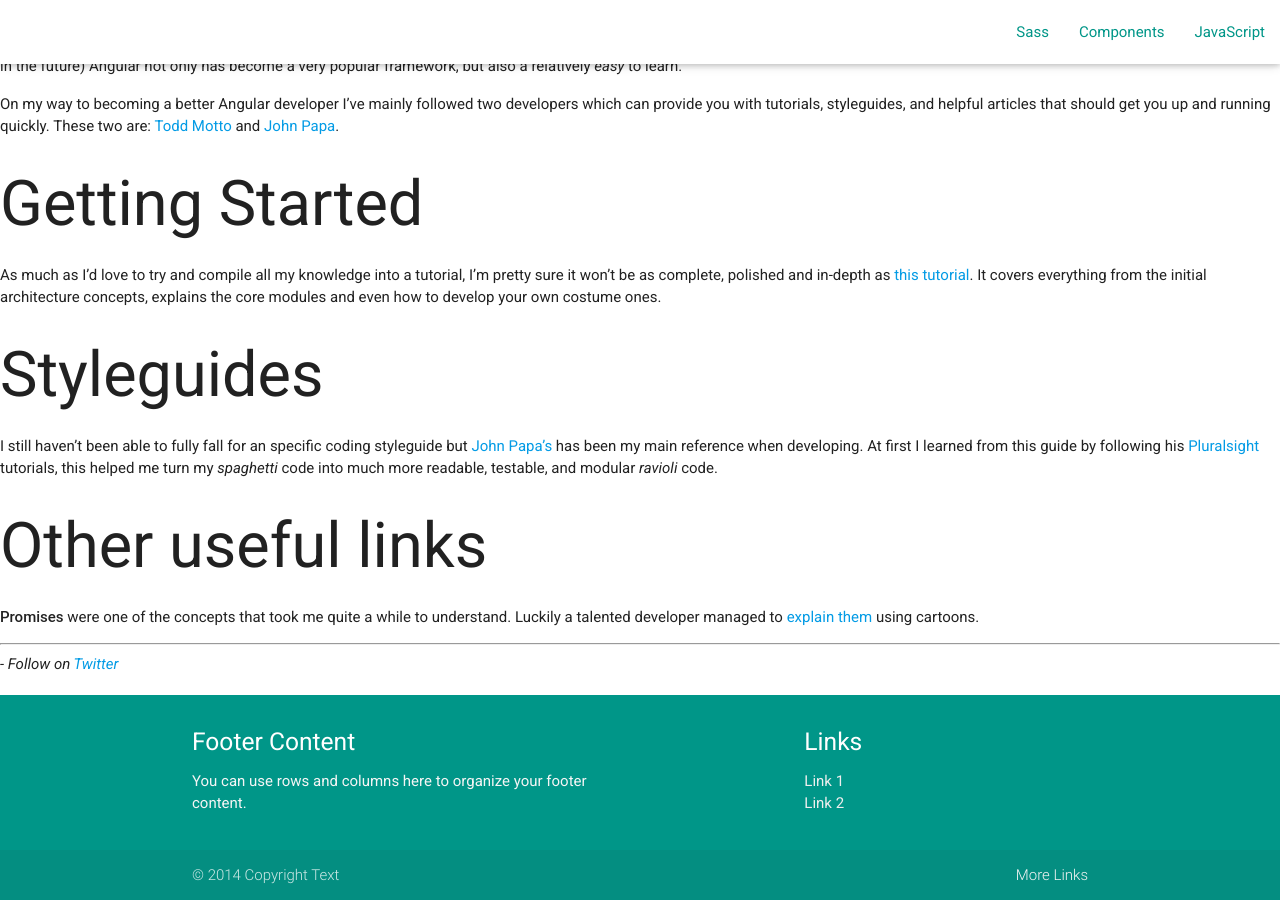
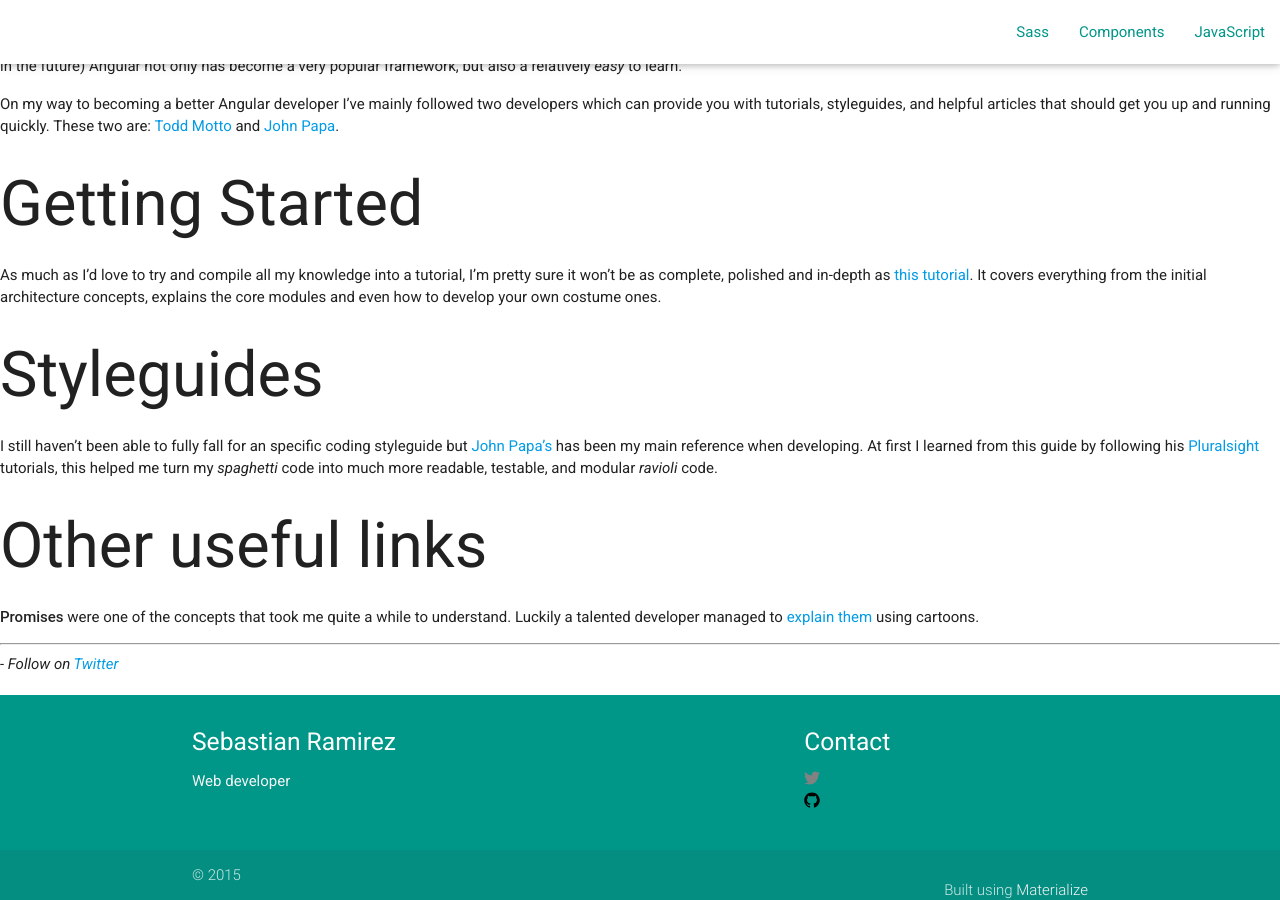
Before and after one commit to s-ramirez/s-ramirez.github.io, a Jekyll site: the page built from _posts/2015-07-02-angular-form-validation.md, in a window 1280 px wide and 900 px high, scrolled down 898 px. Built offline with Jekyll 4.4.1, drawn with Linux system fonts in a browser that asks for light colours; nearby versions of some CDN libraries; some web fonts are replaced.

Commit message:
Adding footer information

```diff
--- a/_includes/footer.html
+++ b/_includes/footer.html
@@ -2,22 +2,34 @@
     <div class="container">
         <div class="row">
             <div class="col l6 s12">
-                <h5 class="white-text">Footer Content</h5>
-                <p class="grey-text text-lighten-4">You can use rows and columns here to organize your footer content.</p>
+                <h5 class="white-text">{{ site.name }}</h5>
+                <p class="grey-text text-lighten-4">{{ site.description }}</p>
             </div>
             <div class="col l4 offset-l2 s12">
-                <h5 class="white-text">Links</h5>
+                <h5 class="white-text">Contact</h5>
                   <ul>
-                      <li><a class="grey-text text-lighten-3" href="#!">Link 1</a></li>
-                      <li><a class="grey-text text-lighten-3" href="#!">Link 2</a></li>
+                      <li>
+                          <a class="grey-text text-lighten-3" href="https://twitter.com/{{ site.twitter_username }}">
+                              <svg width="16" height="16" viewBox="0 0 16 16">
+                                  <path fill="#828282" d="M15.969,3.058c-0.586,0.26-1.217,0.436-1.878,0.515c0.675-0.405,1.194-1.045,1.438-1.809c-0.632,0.375-1.332,0.647-2.076,0.793c-0.596-0.636-1.446-1.033-2.387-1.033c-1.806,0-3.27,1.464-3.27,3.27 c0,0.256,0.029,0.506,0.085,0.745C5.163,5.404,2.753,4.102,1.14,2.124C0.859,2.607,0.698,3.168,0.698,3.767 c0,1.134,0.577,2.135,1.455,2.722C1.616,6.472,1.112,6.325,0.671,6.08c0,0.014,0,0.027,0,0.041c0,1.584,1.127,2.906,2.623,3.206 C3.02,9.402,2.731,9.442,2.433,9.442c-0.211,0-0.416-0.021-0.615-0.059c0.416,1.299,1.624,2.245,3.055,2.271 c-1.119,0.877-2.529,1.4-4.061,1.4c-0.264,0-0.524-0.015-0.78-0.046c1.447,0.928,3.166,1.469,5.013,1.469 c6.015,0,9.304-4.983,9.304-9.304c0-0.142-0.003-0.283-0.009-0.423C14.976,4.29,15.531,3.714,15.969,3.058z"/>
+                              </svg>
+                          </a>
+                      </li>
+                      <li>
+                          <a class="grey-text text-lighten-3" href="https://github.com/{{ site.github_username }}">
+                              <svg width="16" height="16" viewBox="0 0 16 16">
+                                  <path d="M7.999,0.431c-4.285,0-7.76,3.474-7.76,7.761 c0,3.428,2.223,6.337,5.307,7.363c0.388,0.071,0.53-0.168,0.53-0.374c0-0.184-0.007-0.672-0.01-1.32 c-2.159,0.469-2.614-1.04-2.614-1.04c-0.353-0.896-0.862-1.135-0.862-1.135c-0.705-0.481,0.053-0.472,0.053-0.472 c0.779,0.055,1.189,0.8,1.189,0.8c0.692,1.186,1.816,0.843,2.258,0.645c0.071-0.502,0.271-0.843,0.493-1.037 C4.86,11.425,3.049,10.76,3.049,7.786c0-0.847,0.302-1.54,0.799-2.082C3.768,5.507,3.501,4.718,3.924,3.65 c0,0,0.652-0.209,2.134,0.796C6.677,4.273,7.34,4.187,8,4.184c0.659,0.003,1.323,0.089,1.943,0.261 c1.482-1.004,2.132-0.796,2.132-0.796c0.423,1.068,0.157,1.857,0.077,2.054c0.497,0.542,0.798,1.235,0.798,2.082 c0,2.981-1.814,3.637-3.543,3.829c0.279,0.24,0.527,0.713,0.527,1.437c0,1.037-0.01,1.874-0.01,2.129 c0,0.208,0.14,0.449,0.534,0.373c3.081-1.028,5.302-3.935,5.302-7.362C15.76,3.906,12.285,0.431,7.999,0.431z"/>
+                              </svg>
+                          </a>
+                      </li>
                   </ul>
             </div>
         </div>
     </div>
     <div class="footer-copyright">
         <div class="container">
-            © 2014 Copyright Text
-            <a class="grey-text text-lighten-4 right" href="#!">More Links</a>
+            © 2015
+            <p class="right">Built using <a class="grey-text text-lighten-4" href="http://materializecss.com/">Materialize</a></p>
         </div>
     </div>
 </footer>
```
